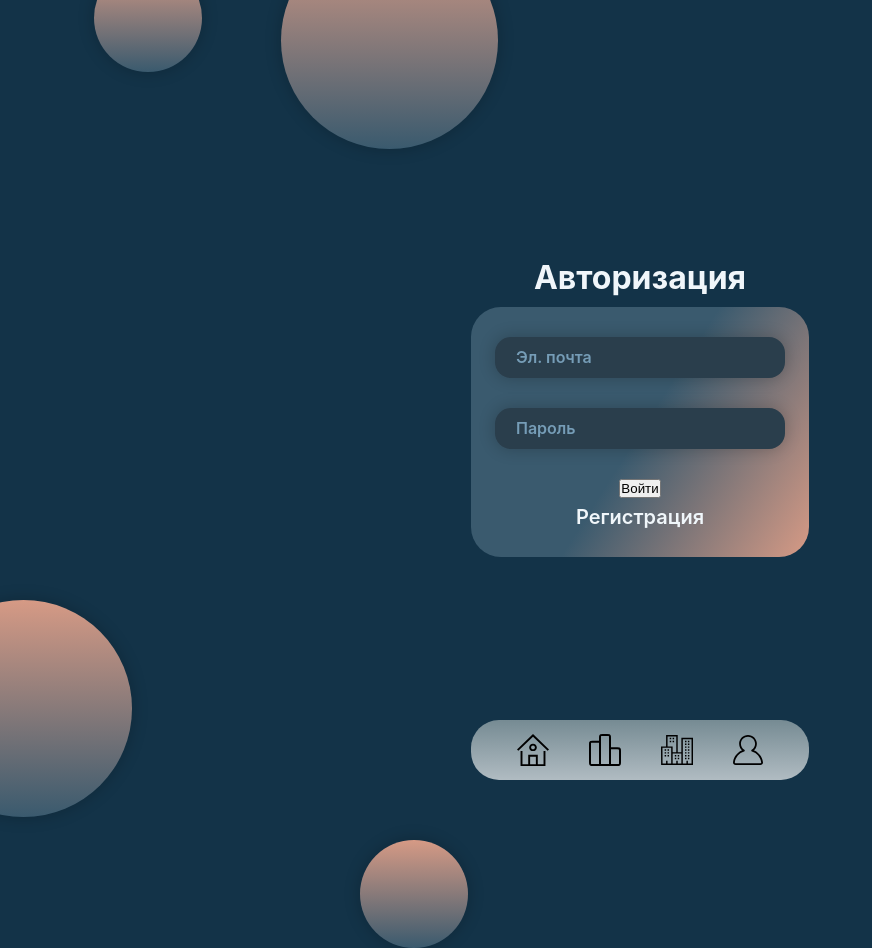
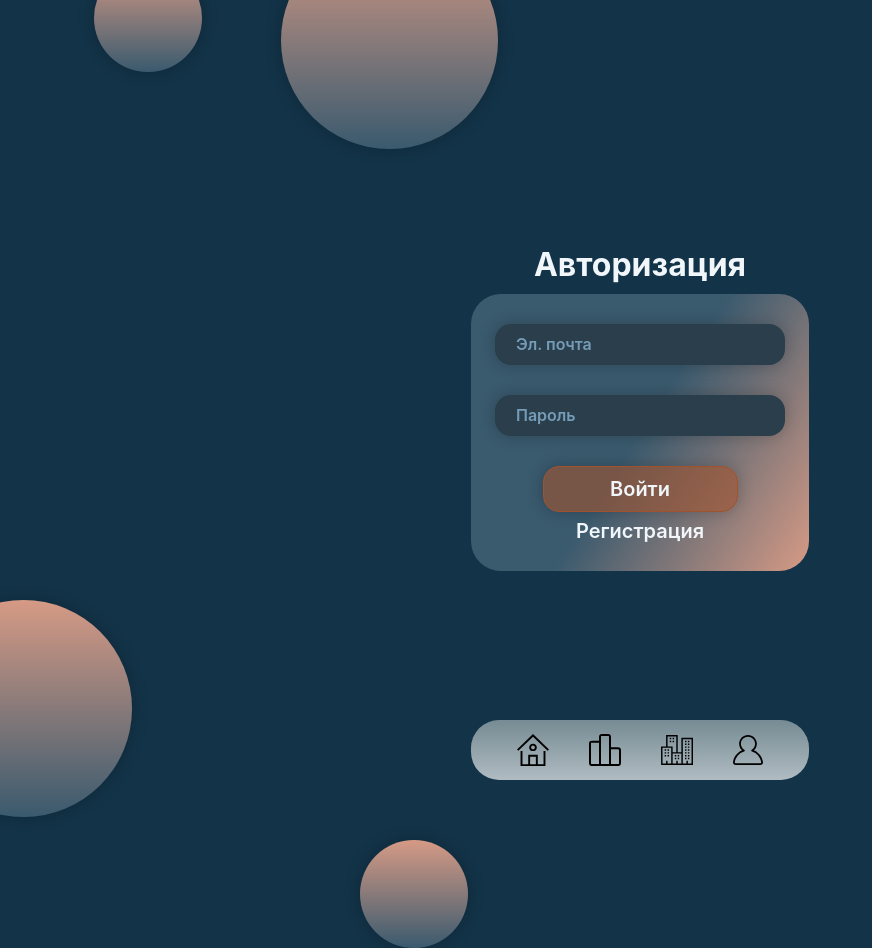
Before and after one commit to SV0L04ch/AI-Powered-Habit-Tracker-mobile-app, a React (Vite) app: page /login in a window 1280 px wide. Shown: the whole page, without its empty margins (0-872 px from the left). Built offline with nearby package versions, Linux system fonts and the light colour scheme.

Commit message:
fix style display for button

```diff
--- a/src/pages/LoginPage/LoginPage.jsx
+++ b/src/pages/LoginPage/LoginPage.jsx
@@ -83,7 +83,7 @@ const LoginPage = () => {
           {error && <p className={styles.error} data-testid="validate-error">{error}</p>}
           {aErorr && <p className={styles.error} data-testid="server-error">{aErorr}</p>}
           <div className={styles.Buttons}>
-            <Button type="submit" variant='form' className={styles.submitButton} disabled={isLoading} data-testid="login-button">Войти</Button>
+            <Button type="submit" variant='form' disabled={isLoading} data-testid="login-button">Войти</Button>
             <Link to="/register" className={styles.link} data-testid="register-link">Регистрация</Link>
           </div>
           </div>
```
